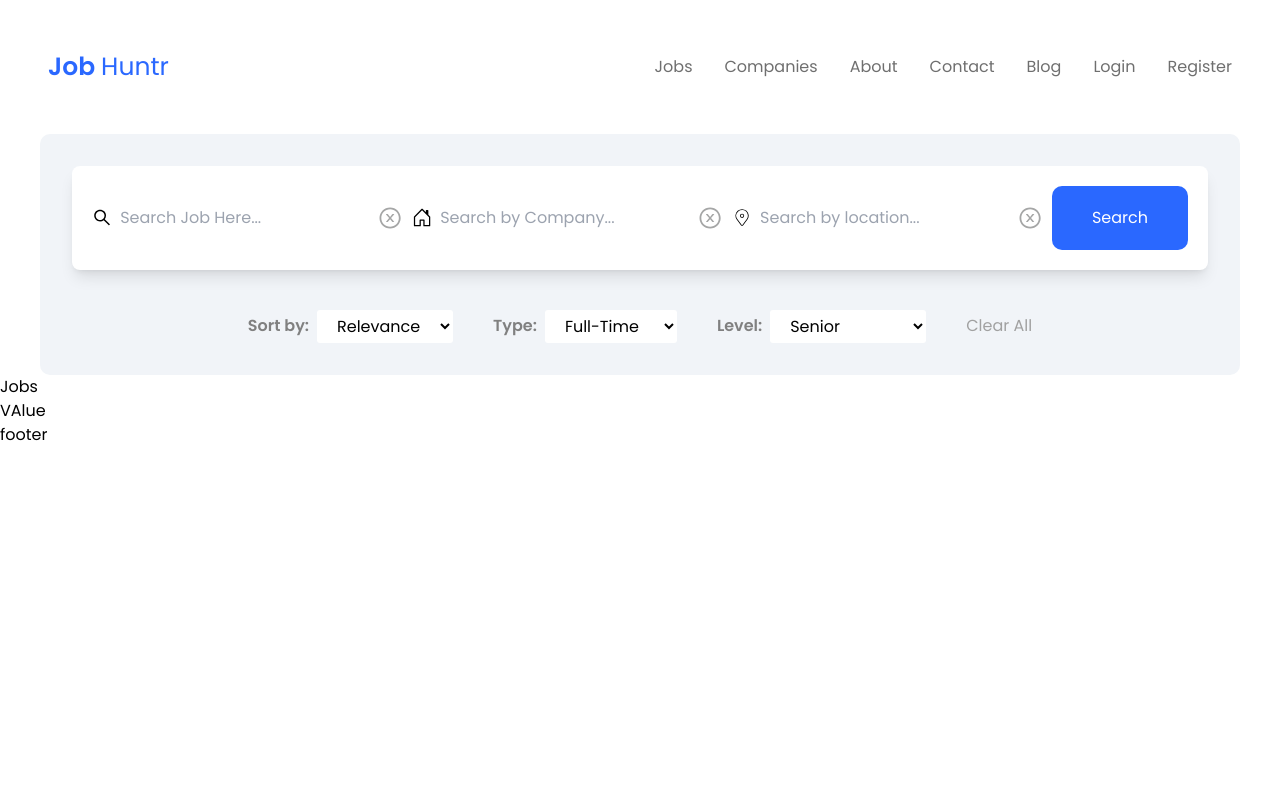
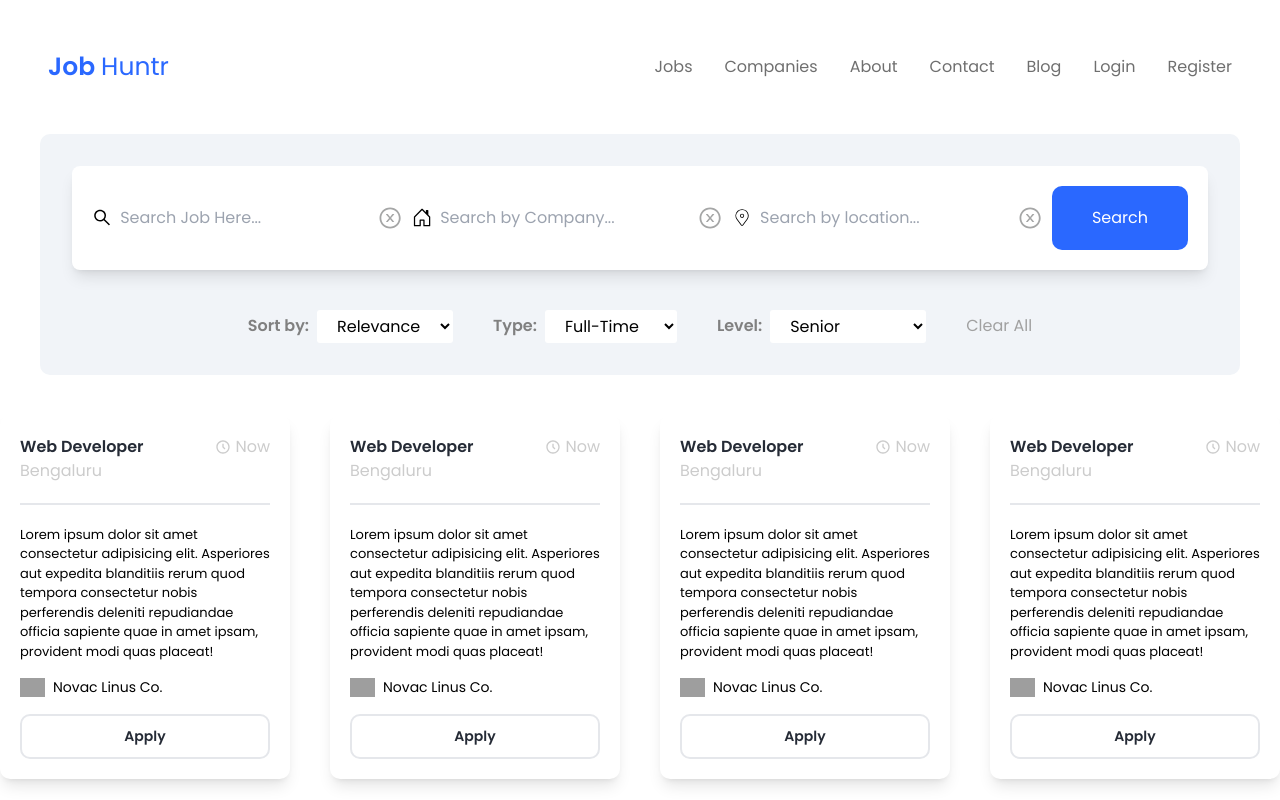
Before and after one commit to faizalmsdev/JobHuntr, a React (Vite) app: page / in a window 1280 px wide. Shown: the top 800 px of the page. Built offline with nearby package versions, Linux system fonts and the light colour scheme; grey boxes are pictures that could not be loaded.

Commit message:
Updated Jobs section

```diff
--- a/src/Components/JobDiv/Jobs.jsx
+++ b/src/Components/JobDiv/Jobs.jsx
@@ -1,9 +1,125 @@
+import {BiTimeFive} from 'react-icons/bi'
 
+const Data = [
+    {
+        id:1,
+        image:"https://img.freepik.com/premium-vector/abstract-modern-colorful-loop-rings-logo-design-template-universal-gradient-color-vector-logotype_708255-356.jpg",
+        title:'Web Developer',
+        time:'Now',
+        location:'Bengaluru',
+        desc:'Lorem ipsum dolor sit amet consectetur adipisicing elit. Asperiores aut expedita blanditiis rerum quod tempora consectetur nobis perferendis deleniti repudiandae officia sapiente quae in amet ipsam, provident modi quas placeat!',
+        company:'Novac Linus Co.'
+    },
+    {
+        id:2,
+        image:"https://img.freepik.com/premium-vector/abstract-modern-colorful-loop-rings-logo-design-template-universal-gradient-color-vector-logotype_708255-356.jpg",
+        title:'Web Developer',
+        time:'Now',
+        location:'Bengaluru',
+        desc:'Lorem ipsum dolor sit amet consectetur adipisicing elit. Asperiores aut expedita blanditiis rerum quod tempora consectetur nobis perferendis deleniti repudiandae officia sapiente quae in amet ipsam, provident modi quas placeat!',
+        company:'Novac Linus Co.'
+    },
+    {
+        id:3,
+        image:"https://img.freepik.com/premium-vector/abstract-modern-colorful-loop-rings-logo-design-template-universal-gradient-color-vector-logotype_708255-356.jpg",
+        title:'Web Developer',
+        time:'Now',
+        location:'Bengaluru',
+        desc:'Lorem ipsum dolor sit amet consectetur adipisicing elit. Asperiores aut expedita blanditiis rerum quod tempora consectetur nobis perferendis deleniti repudiandae officia sapiente quae in amet ipsam, provident modi quas placeat!',
+        company:'Novac Linus Co.'
+    },
+    {
+        id:4,
+        image:"https://img.freepik.com/premium-vector/abstract-modern-colorful-loop-rings-logo-design-template-universal-gradient-color-vector-logotype_708255-356.jpg",
+        title:'Web Developer',
+        time:'Now',
+        location:'Bengaluru',
+        desc:'Lorem ipsum dolor sit amet consectetur adipisicing elit. Asperiores aut expedita blanditiis rerum quod tempora consectetur nobis perferendis deleniti repudiandae officia sapiente quae in amet ipsam, provident modi quas placeat!',
+        company:'Novac Linus Co.'
+    },
+    {
+        id:5,
+        image:"https://img.freepik.com/premium-vector/abstract-modern-colorful-loop-rings-logo-design-template-universal-gradient-color-vector-logotype_708255-356.jpg",
+        title:'Web Developer',
+        time:'Now',
+        location:'Bengaluru',
+        desc:'Lorem ipsum dolor sit amet consectetur adipisicing elit. Asperiores aut expedita blanditiis rerum quod tempora consectetur nobis perferendis deleniti repudiandae officia sapiente quae in amet ipsam, provident modi quas placeat!',
+        company:'Novac Linus Co.'
+    },
+    {
+        id:6,
+        image:"https://img.freepik.com/premium-vector/abstract-modern-colorful-loop-rings-logo-design-template-universal-gradient-color-vector-logotype_708255-356.jpg",
+        title:'Web Developer',
+        time:'Now',
+        location:'Bengaluru',
+        desc:'Lorem ipsum dolor sit amet consectetur adipisicing elit. Asperiores aut expedita blanditiis rerum quod tempora consectetur nobis perferendis deleniti repudiandae officia sapiente quae in amet ipsam, provident modi quas placeat!',
+        company:'Novac Linus Co.'
+    },
+    {
+        id:7,
+        image:"https://img.freepik.com/premium-vector/abstract-modern-colorful-loop-rings-logo-design-template-universal-gradient-color-vector-logotype_708255-356.jpg",
+        title:'Web Developer',
+        time:'Now',
+        location:'Bengaluru',
+        desc:'Lorem ipsum dolor sit amet consectetur adipisicing elit. Asperiores aut expedita blanditiis rerum quod tempora consectetur nobis perferendis deleniti repudiandae officia sapiente quae in amet ipsam, provident modi quas placeat!',
+        company:'Novac Linus Co.'
+    },
+    {
+        id:8,
+        image:"https://img.freepik.com/premium-vector/abstract-modern-colorful-loop-rings-logo-design-template-universal-gradient-color-vector-logotype_708255-356.jpg",
+        title:'Web Developer',
+        time:'Now',
+        location:'Bengaluru',
+        desc:'Lorem ipsum dolor sit amet consectetur adipisicing elit. Asperiores aut expedita blanditiis rerum quod tempora consectetur nobis perferendis deleniti repudiandae officia sapiente quae in amet ipsam, provident modi quas placeat!',
+        company:'Novac Linus Co.'
+    },
+
+]
 
     const Jobs = () => {
     return (
         <div>
-            Jobs
+            <div className="jobContainer flex gap-10 justify-center items-center flex-wrap py-10">
+
+                {
+                    Data.map(({id,image,title,time,location,desc,company})=>{
+                        return(
+                            <div key={id} className="group group/item singleJob w-[290px] p-[20px] bg-white rounded-[10px] hover:bg-blueColor shadow-lg shadow-greyIsh-400/700 hover:shadow-lg border-none ">
+                                <span className="flex justify-between items-center gap-4">
+                                    <h1 className="text-[16px] font-semibold text-textColor group-hover:text-white">{title}</h1>
+                                    <span className='flex items-center text-[#ccc] gap-1'>
+                                        <BiTimeFive /> {time}
+                                    </span>
+                                </span>
+
+                                <h6 className='text-[#ccc]'>{location}</h6>
+                                <p className='text-[13px] text-[#95959] pt-[20px] border-t-[2px] mt-[20px] group-hover:text-white'>
+                                    {desc}
+                                </p>
+
+                                <div className='company flex items-center gap-2'>
+                                    <img src={image} alt="image" className='w-[10%]' />
+                                    <span className='text-[14px] py-[1rem]'>{company}</span>
+                                </div>
+
+                                <button className='border-[2px] rounded-[10px] block p-[10px] w-full text-[14px] font-semibold text-textColor hover:bg-white group-hover/item:text-textColor group-hover:text-white'>
+                                    Apply
+                                </button>
+                            </div>
+                        )
+                    })
+                }
+
+
+
+
+
+
+
+
+
+
+            </div>
         </div>
     )
     }
```
